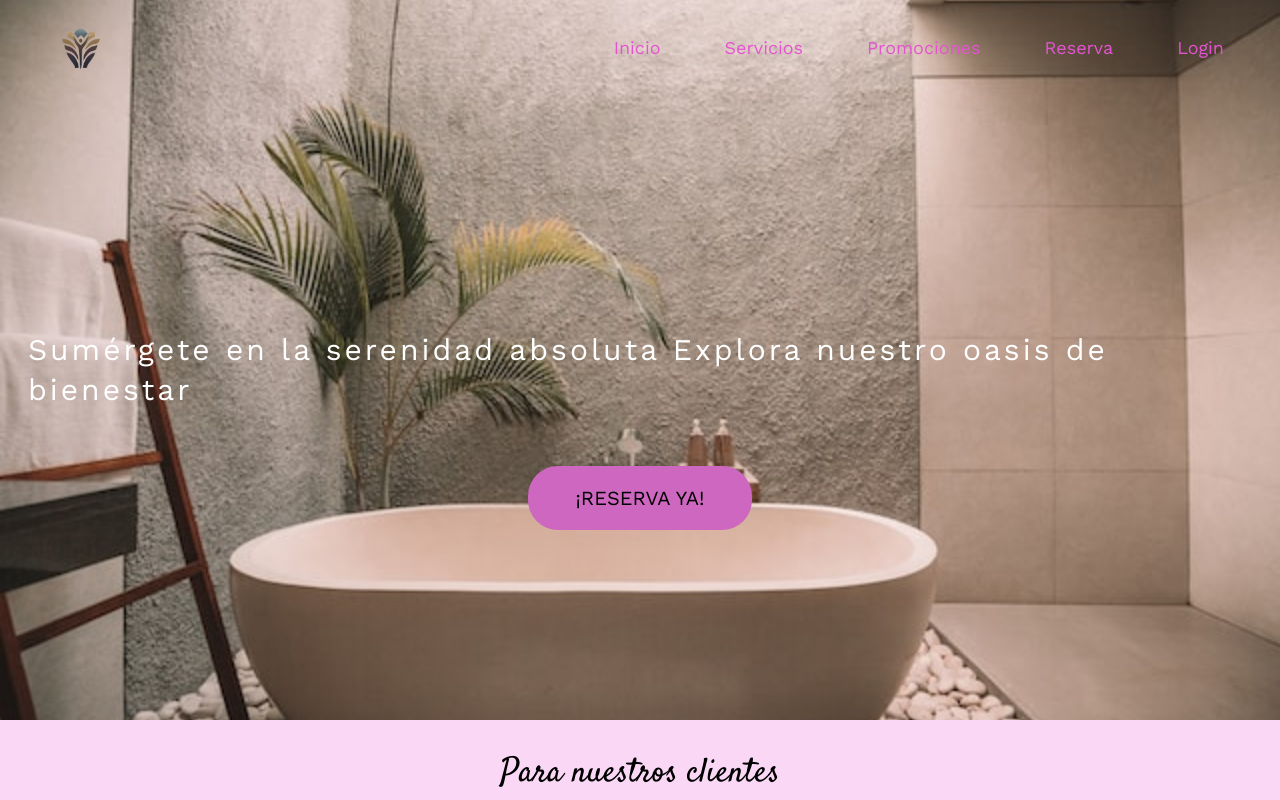
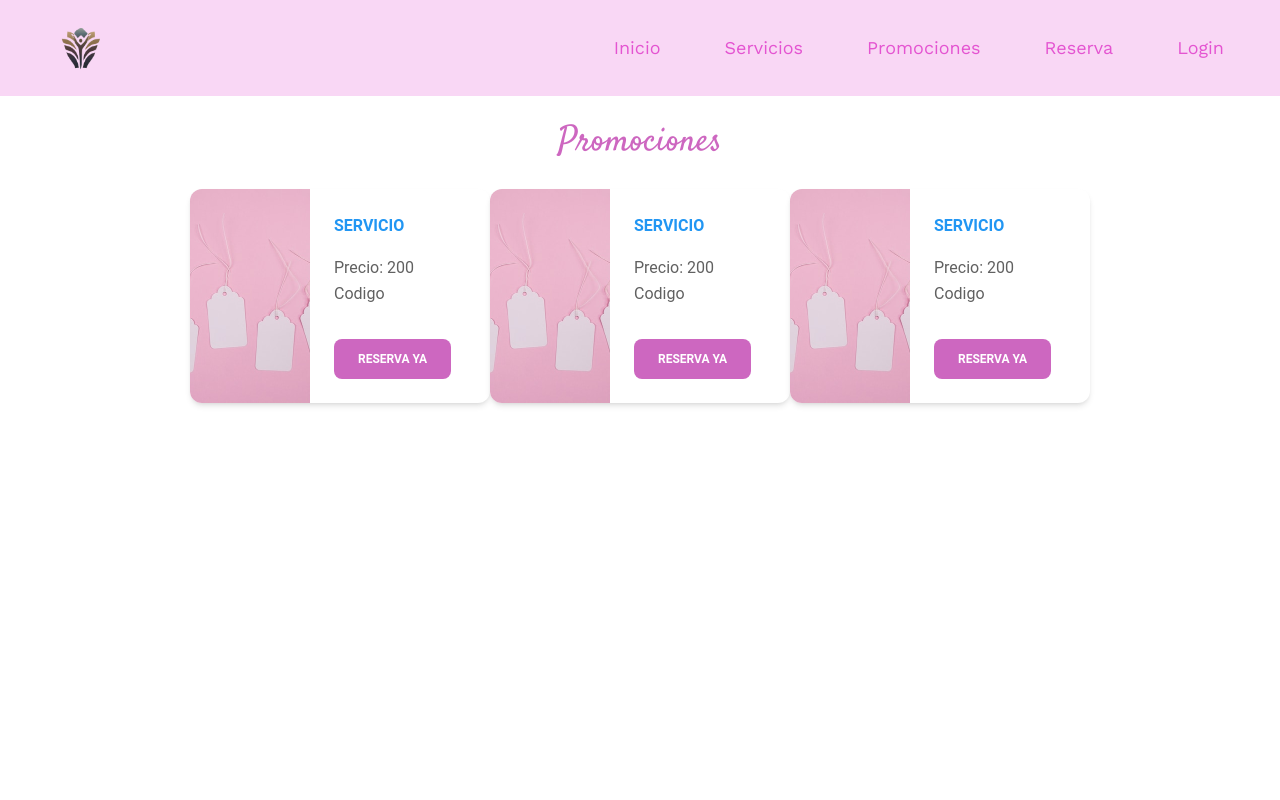
Before and after one commit to luisparedes29/Frontend-SPA, a React (Vite) app in the folder Frontend/: page /Promociones in a window 1280 px wide. Shown: the top 800 px of the page. Built offline with nearby package versions, Linux system fonts and the light colour scheme.

Commit message:
Modificaciones
-Creada ruta de Promociones
-Modificacion en un titulo del componente Hero
-Comienzo del componente para el form de las reservas

```diff
--- a/Frontend/src/App.jsx
+++ b/Frontend/src/App.jsx
@@ -1,6 +1,10 @@
 import { BrowserRouter, Routes, Route } from 'react-router-dom'
 import Landing from './pages/Landing'
+// @ts-ignore
 import Login from './pages/Login'
+import React from 'react'
+import Promociones from './pages/Promociones'
+import Reserva from './pages/Reserva'
 
 function App() {
   return (
@@ -8,8 +12,8 @@ function App() {
       <Routes>
         <Route path='/' element={<Landing />}></Route>
         <Route path='/Servicios' element={<Landing />}></Route>
-        <Route path='/Reserva' element={<Landing />}></Route>
-        <Route path='/Promociones' element={<Landing />}></Route>
+        <Route path='/Reserva' element={<Reserva />}></Route>
+        <Route path='/Promociones' element={<Promociones />}></Route>
 
         <Route path='/Admin' element={<Landing />}></Route>
         <Route path='/Login' element={<Login />}></Route>
--- a/Frontend/src/components/Hero.jsx
+++ b/Frontend/src/components/Hero.jsx
@@ -29,7 +29,9 @@ const Hero = () => {
         />
         <div className='relative z-20 text-center pt-7'>
           <div id='text-seccion' className='flex flex-col gap-7 items-center'>
-            <h2 className='font-satisfy text-[34px]'>Para nuestros clientes</h2>
+            <h2 className='font-satisfy text-[34px] text-backPinkOsucuro'>
+              Para nuestros clientes
+            </h2>
             <p className='text-[20px]'>Servicios de Spa de alta calidad</p>
             <img className='w-[70px] h-[50px]' src={flor}></img>
             <p className='text-[16px] w-80'>
--- /dev/null
+++ b/Frontend/src/pages/Promociones.jsx
@@ -0,0 +1,133 @@
+import React from 'react'
+import {
+  Card,
+  CardHeader,
+  CardBody,
+  Typography,
+  Button,
+} from '@material-tailwind/react'
+import Header from '../components/Header'
+import Footer from '../components/Footer'
+import imgPromociones from '../assets/img/imgPromociones.jpg'
+import { Link } from 'react-router-dom'
+
+const Promociones = () => {
+  let precio = 200
+  return (
+    <div className='flex gap-5 flex-col'>
+      <Header condicion={true} />
+      <h2 className='text-center font-satisfy text-[35px] text-backPinkOsucuro'>
+        Promociones
+      </h2>
+      <main className='min-h-[80vh] flex flex-wrap justify-center  '>
+        <div className='w-[300px]'>
+          <Card className='flex-row w-full max-w-[48rem] lg:mr-10'>
+            <CardHeader
+              shadow={false}
+              floated={false}
+              className='w-2/5 shrink-0 m-0 rounded-r-none'
+            >
+              <img
+                src={imgPromociones}
+                alt='image'
+                className='w-full h-full object-cover'
+              />
+            </CardHeader>
+            <CardBody>
+              <Typography variant='h6' color='blue' className='uppercase mb-4'>
+                SERVICIO
+              </Typography>
+              <Typography color='gray' className='font-normal'>
+                Precio: {precio}
+              </Typography>
+              <Typography color='gray' className='font-normal mb-8'>
+                Codigo
+              </Typography>
+              <Link to='/Reserva'>
+                <Button
+                  variant='text'
+                  className='flex items-center gap-2 bg-backPinkOsucuro text-white'
+                >
+                  RESERVA YA
+                </Button>
+              </Link>
+            </CardBody>
+          </Card>
+        </div>
+
+        <div className='w-[300px]'>
+          <Card className='flex-row w-full max-w-[48rem] lg:mr-10'>
+            <CardHeader
+              shadow={false}
+              floated={false}
+              className='w-2/5 shrink-0 m-0 rounded-r-none'
+            >
+              <img
+                src={imgPromociones}
+                alt='image'
+                className='w-full h-full object-cover'
+              />
+            </CardHeader>
+            <CardBody>
+              <Typography variant='h6' color='blue' className='uppercase mb-4'>
+                SERVICIO
+              </Typography>
+              <Typography color='gray' className='font-normal'>
+                Precio: {precio}
+              </Typography>
+              <Typography color='gray' className='font-normal mb-8'>
+                Codigo
+              </Typography>
+              <Link to='/Reserva'>
+                <Button
+                  variant='text'
+                  className='flex items-center gap-2 bg-backPinkOsucuro text-white'
+                >
+                  RESERVA YA
+                </Button>
+              </Link>
+            </CardBody>
+          </Card>
+        </div>
+
+        <div className='w-[300px]'>
+          <Card className='flex-row w-full max-w-[48rem] lg:mr-10'>
+            <CardHeader
+              shadow={false}
+              floated={false}
+              className='w-2/5 shrink-0 m-0 rounded-r-none'
+            >
+              <img
+                src={imgPromociones}
+                alt='image'
+                className='w-full h-full object-cover'
+              />
+            </CardHeader>
+            <CardBody>
+              <Typography variant='h6' color='blue' className='uppercase mb-4'>
+                SERVICIO
+              </Typography>
+              <Typography color='gray' className='font-normal'>
+                Precio: {precio}
+              </Typography>
+              <Typography color='gray' className='font-normal mb-8'>
+                Codigo
+              </Typography>
+              <Link to='/Reserva'>
+                <Button
+                  variant='text'
+                  className='flex items-center gap-2 bg-backPinkOsucuro text-white'
+                >
+                  RESERVA YA
+                </Button>
+              </Link>
+            </CardBody>
+          </Card>
+        </div>
+      </main>
+      <Footer />
+    </div>
+  )
+}
+
+export default Promociones
--- /dev/null
+++ b/Frontend/src/pages/Reserva.jsx
@@ -0,0 +1,15 @@
+import React from 'react'
+import Header from '../components/Header'
+import Footer from '../components/Footer'
+
+const Reserva = () => {
+  return (
+    <>
+      <Header condicion={true} />
+      <main className='min-h-[80vh]'></main>
+      <Footer />
+    </>
+  )
+}
+
+export default Reserva
```
Also changed, not shown: Frontend/src/assets/img/imgPromociones.jpg (added).
